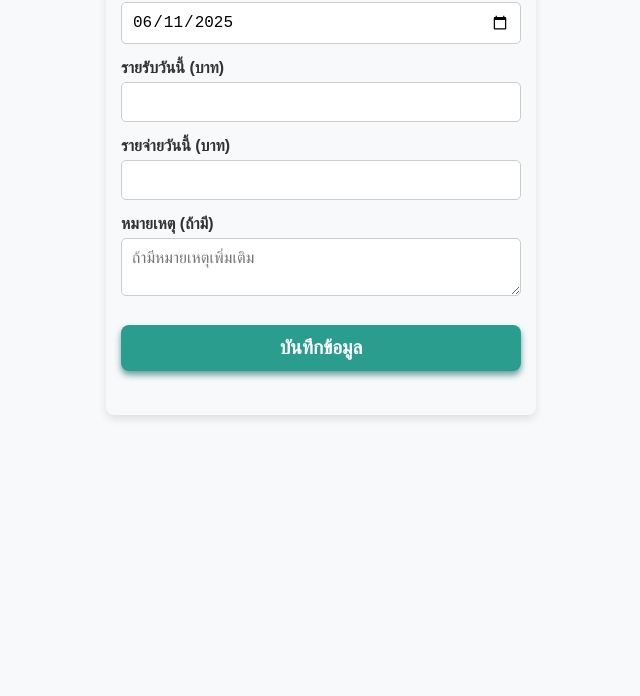
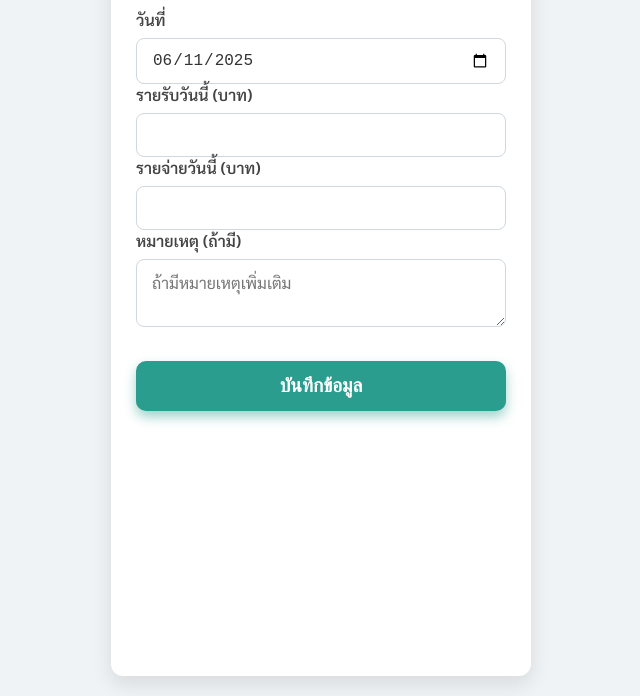
Before and after one commit to 2wj2003/Easy-D, a plain HTML site: page index.html in a window 1280 px wide. Shown: the part 104-800 px from the top of the page, without its empty margins (319-959 px from the left). Drawn offline with Linux system fonts and the light colour scheme.

Commit message:
Update index.html

```diff
--- a/index.html
+++ b/index.html
@@ -5,78 +5,144 @@
   <meta name="viewport" content="width=device-width, initial-scale=1" />
   <title>Easy-D กรอกยอดรายวัน</title>
   <style>
+    /* โหลดฟอนต์ Sarabun Google Fonts */
+    @import url('https://fonts.googleapis.com/css2?family=Sarabun:wght@400;600;700&display=swap');
+
+    /* Reset เบื้องต้น */
+    * {
+      box-sizing: border-box;
+    }
+
     body {
-      font-family: "Sarabun", sans-serif;
-      max-width: 400px;
-      margin: 20px auto;
-      padding: 0 15px;
-      background: #f8f9fa;
-      border-radius: 8px;
-      box-shadow: 0 4px 8px rgba(0,0,0,0.1);
+      font-family: 'Sarabun', sans-serif;
+      background: #f0f3f5;
+      margin: 0;
+      padding: 20px 15px;
+      display: flex;
+      justify-content: center;
+      min-height: 100vh;
     }
+
+    .container {
+      background: white;
+      max-width: 420px;
+      width: 100%;
+      border-radius: 12px;
+      padding: 30px 25px 35px 25px;
+      box-shadow: 0 8px 20px rgba(0,0,0,0.1);
+    }
+
     h1 {
+      margin: 0 0 25px;
+      font-weight: 700;
+      font-size: 1.8rem;
+      text-align: center;
       color: #2a9d8f;
-      text-align: center;
-      margin-bottom: 25px;
+      letter-spacing: 1px;
     }
+
     label {
       display: block;
-      margin-top: 15px;
       font-weight: 600;
+      color: #444;
+      margin-bottom: 8px;
+      font-size: 1rem;
+    }
+
+    input[type="date"],
+    input[type="number"],
+    textarea {
+      width: 100%;
+      padding: 12px 15px;
+      font-size: 1rem;
+      border-radius: 8px;
+      border: 1.8px solid #d0d7de;
+      transition: border-color 0.3s ease, box-shadow 0.3s ease;
+      resize: vertical;
+      font-weight: 400;
       color: #333;
     }
-    input, textarea {
-      width: 100%;
-      padding: 10px;
-      margin-top: 5px;
-      box-sizing: border-box;
-      font-size: 1rem;
-      border: 1px solid #ccc;
-      border-radius: 5px;
-      transition: border-color 0.3s ease;
-    }
-    input:focus, textarea:focus {
+
+    input[type="date"]:focus,
+    input[type="number"]:focus,
+    textarea:focus {
       border-color: #2a9d8f;
       outline: none;
-      box-shadow: 0 0 5px #2a9d8f88;
+      box-shadow: 0 0 8px rgba(42, 157, 143, 0.35);
     }
+
+    textarea {
+      min-height: 60px;
+      font-family: 'Sarabun', sans-serif;
+    }
+
     button {
-      margin-top: 25px;
-      padding: 12px;
+      margin-top: 30px;
       width: 100%;
+      padding: 14px 0;
+      background-color: #2a9d8f;
+      color: #fff;
       font-size: 1.2rem;
-      background-color: #2a9d8f;
-      color: white;
+      font-weight: 700;
       border: none;
+      border-radius: 10px;
       cursor: pointer;
-      border-radius: 8px;
-      font-weight: 700;
-      box-shadow: 0 4px 6px #1f726aaa;
-      transition: background-color 0.3s ease;
+      box-shadow: 0 6px 12px rgba(42, 157, 143, 0.45);
+      transition: background-color 0.3s ease, box-shadow 0.3s ease;
+      user-select: none;
     }
+
     button:hover:not(:disabled) {
-      background-color: #23756c;
+      background-color: #23807b;
+      box-shadow: 0 8px 18px rgba(35, 128, 123, 0.6);
     }
+
     button:disabled {
-      background-color: #aaa;
+      background-color: #bbb;
+      box-shadow: none;
       cursor: default;
-      box-shadow: none;
     }
+
     .msg {
       margin-top: 20px;
       font-weight: 600;
+      font-size: 1.1rem;
       text-align: center;
-      min-height: 24px;
+      min-height: 28px;
+      user-select: none;
+      letter-spacing: 0.3px;
     }
+
     .msg.success {
-      color: green;
+      color: #2a9d8f;
     }
+
     .msg.error {
-      color: red;
+      color: #e63946;
+    }
+
+    /* Responsive สำหรับมือถือเล็ก */
+    @media (max-width: 400px) {
+      .container {
+        padding: 25px 15px 30px 15px;
+        border-radius: 10px;
+      }
+
+      h1 {
+        font-size: 1.6rem;
+        margin-bottom: 20px;
+      }
+
+      button {
+        font-size: 1.1rem;
+        padding: 12px 0;
+        border-radius: 8px;
+      }
     }
   </style>
 </head>
 <body>
+  <div class="container">
     <h1>Easy-D กรอกยอดรายวัน</h1>
 
     <form id="easyDForm">
@@ -90,12 +156,13 @@
       <input type="number" id="expense" name="expense" min="0" step="0.01" required />
 
       <label for="note">หมายเหตุ (ถ้ามี)</label>
-    <textarea id="note" name="note" rows="2" placeholder="ถ้ามีหมายเหตุเพิ่มเติม"></textarea>
+      <textarea id="note" name="note" placeholder="ถ้ามีหมายเหตุเพิ่มเติม"></textarea>
 
       <button type="submit">บันทึกข้อมูล</button>
     </form>
 
     <div id="message" class="msg"></div>
+  </div>
 
   <script>
     const API_URL = 'https://script.google.com/macros/s/AKfycbxKjoUqJbGtRqhcT2SGFJGK5SMLvvHGxjAJnNpYQpNctOr-vmcES_LQYIQnM_eGeqckuA/exec';
@@ -120,7 +187,6 @@
         note: form.note.value.trim(),
       };
 
-      // ตรวจสอบข้อมูลก่อนส่ง (รายรับ-รายจ่ายต้องเป็นบวก)
       if (parseFloat(data.income) < 0 || parseFloat(data.expense) < 0) {
         messageEl.textContent = 'กรุณากรอกตัวเลขที่เป็นบวกสำหรับรายรับและรายจ่าย';
         messageEl.classList.add('error');
@@ -128,7 +194,6 @@
       }
 
       try {
-        // สร้าง query string จาก data
         const params = new URLSearchParams(data).toString();
         const res = await fetch(`${API_URL}?${params}`, { method: 'GET' });
         const result = await res.json();
@@ -137,7 +202,7 @@
           messageEl.textContent = 'บันทึกข้อมูลเรียบร้อยแล้ว';
           messageEl.classList.add('success');
           form.reset();
-          dateInput.value = today;  // รีเซ็ตวันที่กลับเป็นวันนี้
+          dateInput.value = today;
         } else {
           throw new Error(result.message || 'เกิดข้อผิดพลาดในการบันทึกข้อมูล');
         }
```
Lines whose indentation alone changed are shown as unchanged.
